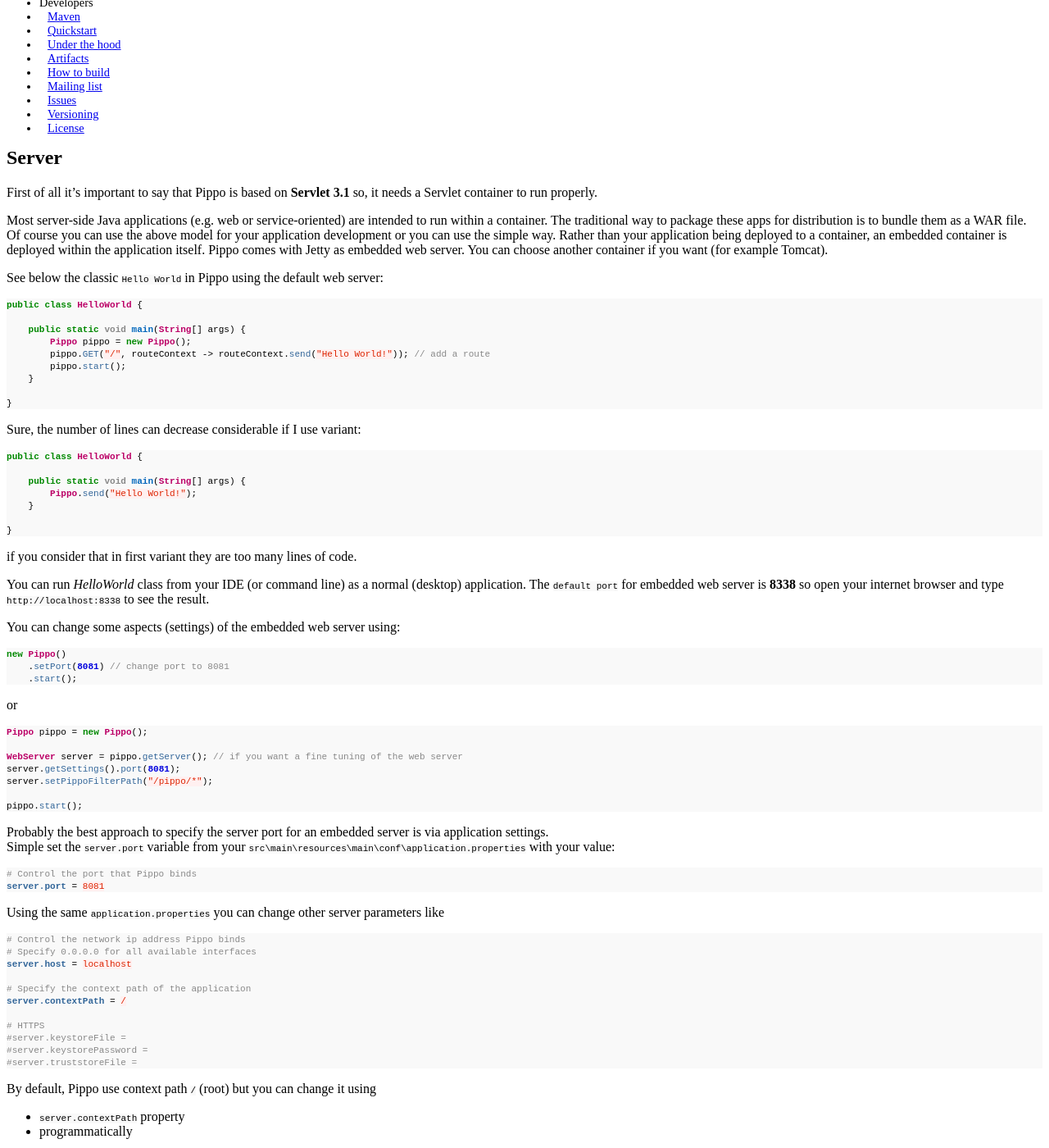
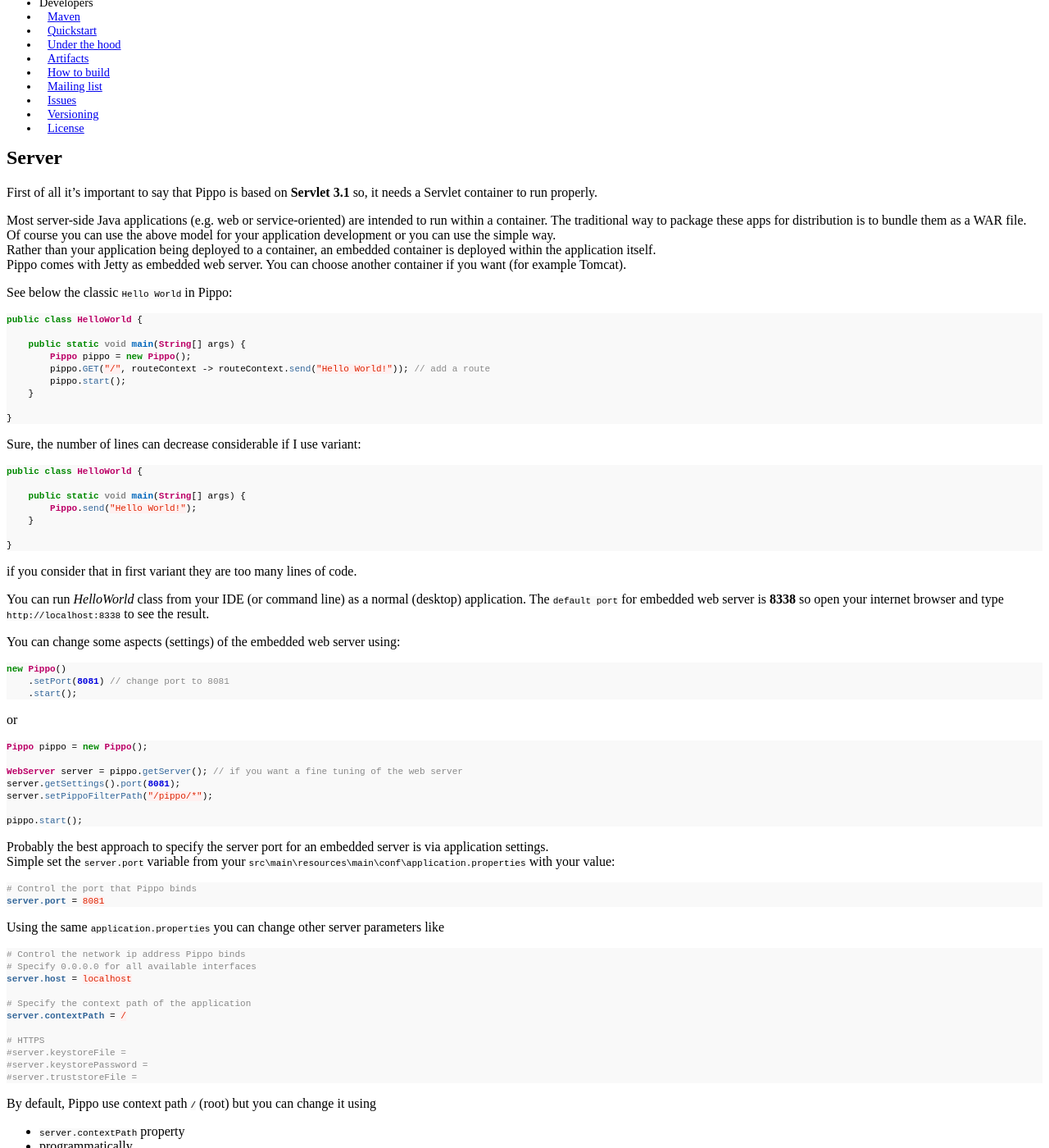
Before and after one commit to pippo-java/pippo.github.io, a Jekyll site: the page built from _posts/2015-03-17-server.md, in a window 1280 px wide and 1400 px high, scrolled down 716 px. Shown: the whole window at 82% size. Built offline with Jekyll 4.4.1, drawn with Linux system fonts in a browser that asks for light colours; a style sheet for code colours, icons or effects is not loaded; some of the changed text lies outside the part shown.

Commit message:
Formatting

````diff
--- a/_posts/2015-03-17-server.md
+++ b/_posts/2015-03-17-server.md
@@ -14,7 +14,7 @@ Of course you can use the above model for your application development or you ca
 Rather than your application being deployed to a container, an embedded container is deployed within the application itself.
 Pippo comes with Jetty as embedded web server. You can choose another container if you want (for example Tomcat).
 
-See below the classic `Hello World` in Pippo using the default web server:
+See below the classic `Hello World` in Pippo:
 
 ```java
 public class HelloWorld {
@@ -100,7 +100,7 @@ new Pippo()
 ```
 
 Pippo detects automatically the web server using __ServiceLoader__.
-If you want to use a web server in your application, you must add pippo-<server name> as dependency for your project.
+If you want to use a web server in your application, you must add `pippo-<server name>` as dependency for your project.
 Other option is to set programmatically the desired web server using `Pippo#setServer(WebServer server)`.
 
 Pippo comes (out of the box) with some web servers (most popular):
````
Also changed, not shown: other parts of _posts/2015-03-17-server.md (+2 -2 lines).
